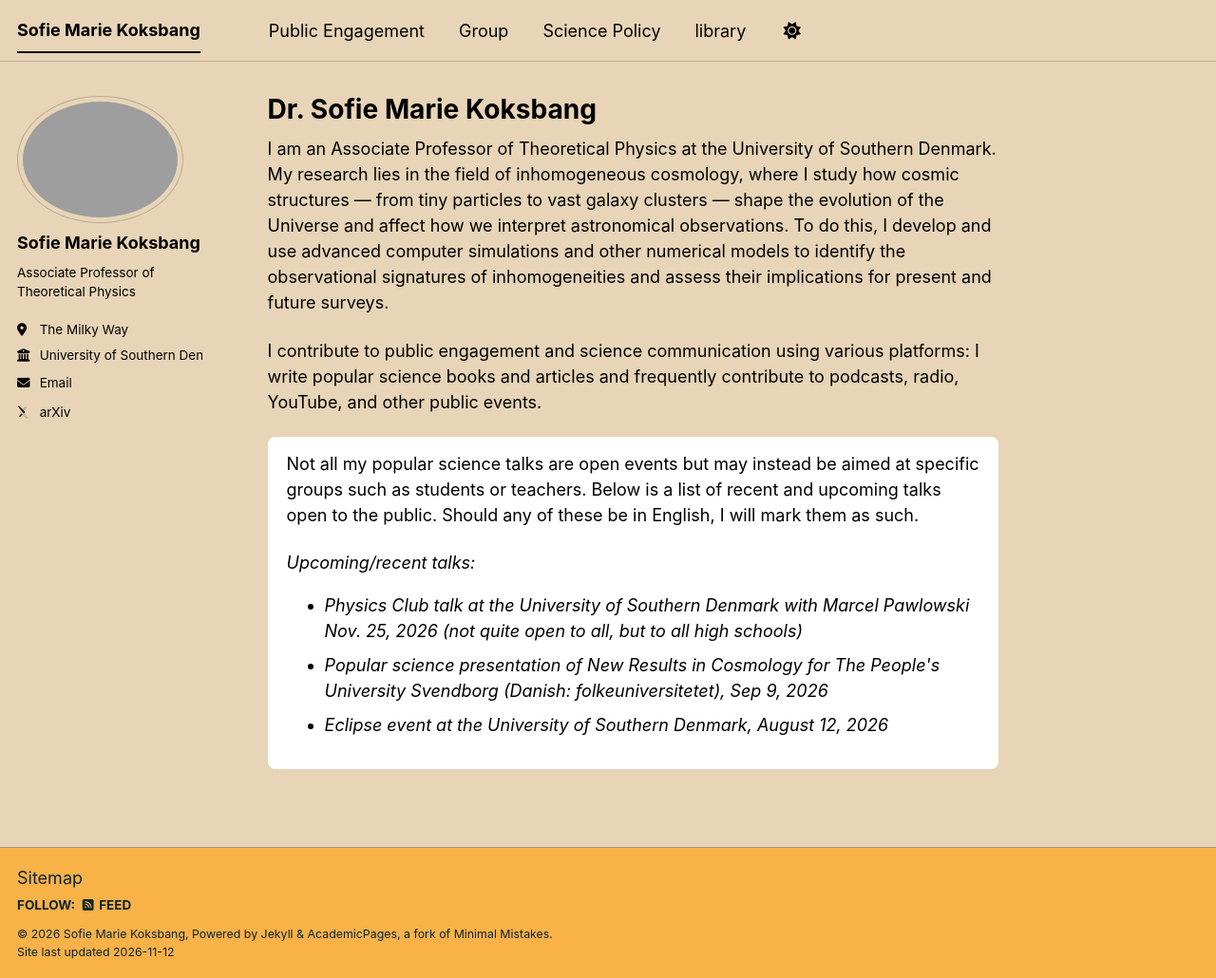
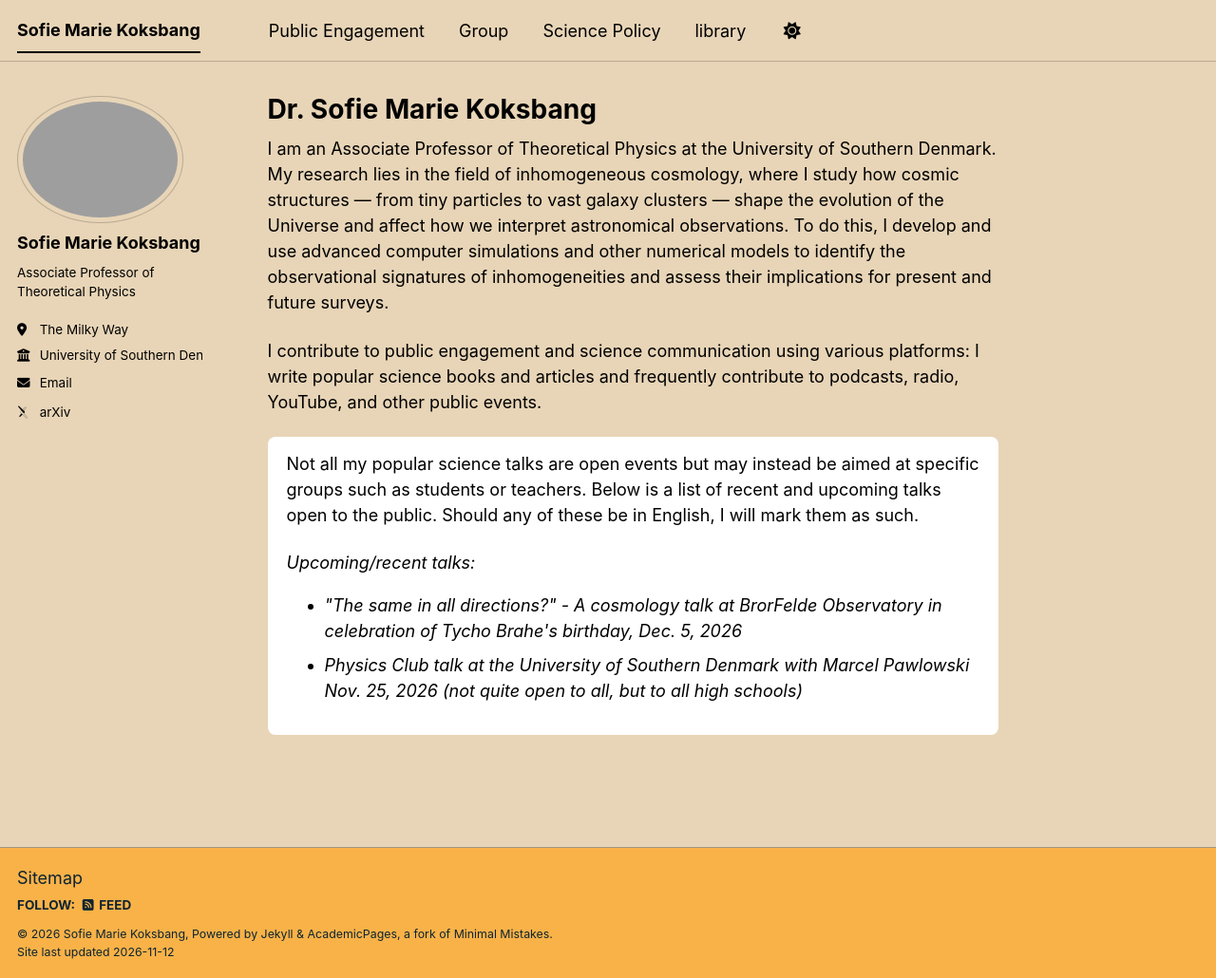
Before and after one commit to sofiemariekoksbang/sofiemariekoksbang.github.io, a Jekyll site: the page built from _pages/about.md, in a window 1280 px wide and 1030 px high. Shown: the whole window at 95% size. Built offline with Jekyll 4.4.1, drawn with Linux system fonts in a browser that asks for light colours; some web fonts are replaced; a script bundle is joined from its source files by our own code; library files that are not in the unit come from our copies.

Commit message:
Swap upcoming talks in about.md

```diff
--- a/_pages/about.md
+++ b/_pages/about.md
@@ -20,14 +20,12 @@ Not all my popular science talks are open events but may instead be aimed at spe
   Upcoming/recent talks:
 <ul>
   <li>
+    "The same in all directions?" - A cosmology talk at BrorFelde Observatory in celebration of Tycho Brahe's birthday, Dec. 5, 2026
+  </li>
+  <li>
     Physics Club talk at the University of Southern Denmark with Marcel Pawlowski Nov. 25, 2026 (not quite open to all, but to all high schools)
   </li>
-  <li>
-    Popular science presentation of New Results in Cosmology for The People's University Svendborg (Danish: folkeuniversitetet), Sep 9, 2026
-  </li>
-  <li>
-    Eclipse event at the University of Southern Denmark, August 12, 2026
-  </li>
+
 </ul>
 </em>
 </div>
```
